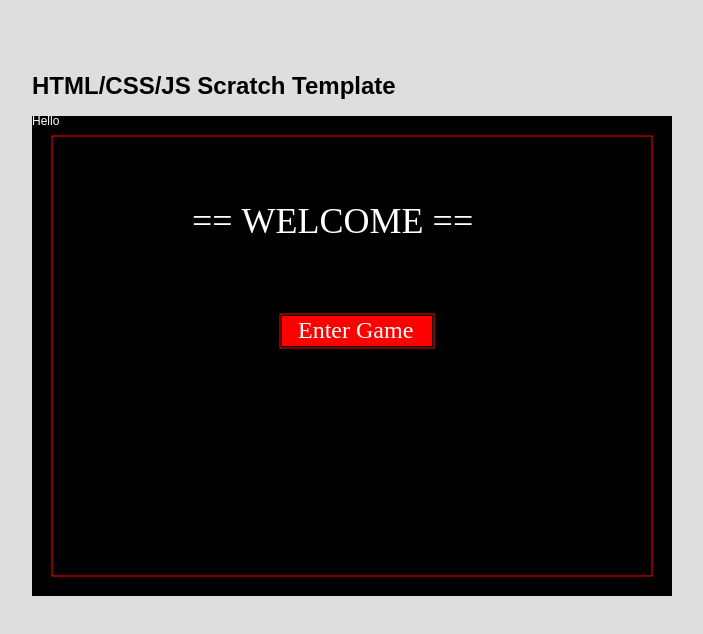
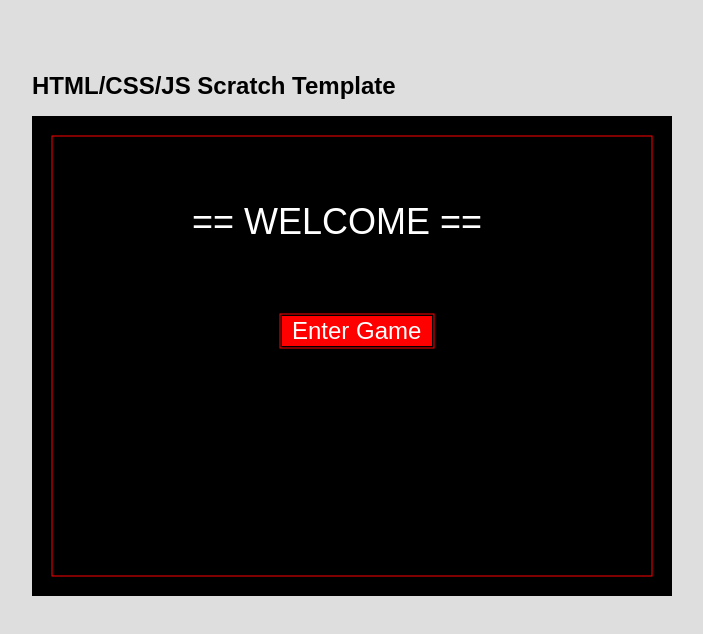
Before and after one commit to lwz7512/gw-js-engine, a website built with Parcel: page index.html in a window 1280 px wide. Shown: the whole page, without its empty margins (24-727 px from the left). Built offline with nearby package versions, Linux system fonts and the light colour scheme.

Commit message:
separate esm and native object and using new structure

```diff
--- a/index.html
+++ b/index.html
@@ -15,10 +15,6 @@
       height="480"
       style="background-color: #f2eada"
     ></canvas>
-
-    <script type="module" src="src/gw.js"></script>
-    <script type="module" src="src/welcome.js"></script>
-    <script type="module" src="src/main.js"></script>
     <script type="module" src="src/index.js"></script>
   </body>
 </html>
--- a/package.json
+++ b/package.json
@@ -2,7 +2,7 @@
   "name": "gw-js-engine",
   "version": "0.0.1",
   "description": "",
-  "main": "index.html",
+  "main": "./src/lib/gw.js",
   "scripts": {
     "start": "parcel index.html --open",
     "build": "parcel build index.html"
--- a/src/index.js
+++ b/src/index.js
@@ -1,7 +1,7 @@
 // ========= END OF GAME ENGINE IMPLEMENTATION =============
-import { GW, Game } from './gw.js';
-import { WelcomeScreen } from './welcome.js';
-import { MainScreen } from './main.js';
+import { GW, Game } from './lib/gw-esm.js';
+import { WelcomeScreen } from './scenes/welcome.js';
+import { MainScreen } from './scenes/main.js';
 
 /**
  * User implementation for game object!
--- /dev/null
+++ b/src/lib/gw-esm.js
@@ -0,0 +1,9 @@
+// copy all the gw code
+import './gw.js';
+
+/**
+ * @module GW
+ */
+const GW = window.GW;
+const { Game, Scene, SimpleText, Button } = GW;
+export { GW, Game, Scene, SimpleText, Button };
--- a/src/main.js
+++ b/src/scenes/main.js
@@ -1,4 +1,4 @@
-import { Scene, Button } from './gw.js';
+import { Scene, Button } from '../lib/gw-esm.js';
 
 /**
  * Main Scene
--- /dev/null
+++ b/src/scenes/welcome.js
@@ -0,0 +1,25 @@
+import { Scene, Button, SimpleText } from '../lib/gw-esm.js';
+
+/**
+ * Welcome Scene
+ */
+export class WelcomeScreen extends Scene {
+  _button = null;
+
+  constructor() {
+    super('Welcome');
+
+    const style = {
+      x: 250,
+      y: 200,
+      width: 150,
+      text: 'Enter Game',
+    };
+    const btnOnClick = () => this.goto('Main');
+    this._button = new Button(style, btnOnClick);
+    this.addDrawable(this._button);
+
+    const options = { x: 160, y: 90, fontSize: 36 };
+    this.addDrawable(new SimpleText('== WELCOME ==', options));
+  }
+}
--- a/src/welcome.js
+++ /dev/null
@@ -1,44 +0,0 @@
-import { Scene, Button, SimpleText } from './gw.js';
-
-/**
- * Welcome Scene
- */
-export class WelcomeScreen extends Scene {
-  _button = null;
-
-  constructor() {
-    super('Welcome');
-
-    const style = {
-      x: 250,
-      y: 200,
-      width: 150,
-      text: 'Enter Game',
-    };
-    const btnOnClick = () => this.goto('Main');
-    this._button = new Button(style, btnOnClick);
-    this.addDrawable(this._button);
-
-    this.addDrawable(new SimpleText());
-  }
-
-  onCommit() {
-    // console.log(`>>> welcome commit!`);
-  }
-
-  /**
-   * draw screen background
-   * @param {CanvasRenderingContext2D} ctx canvas context
-   */
-  drawBackground(ctx) {
-    ctx.fillStyle = 'black';
-    ctx.fillRect(0, 0, this.width, this.height);
-    ctx.strokeStyle = 'red';
-    ctx.lineWidth = 1;
-    ctx.strokeRect(20, 20, this.width - 40, this.height - 40);
-    // and draw screen title
-    ctx.font = '36px serif';
-    ctx.fillStyle = 'white';
-    ctx.fillText('== WELCOME ==', 160, 90);
-  }
-}
```
Also changed, not shown: src/lib/gw.js.
